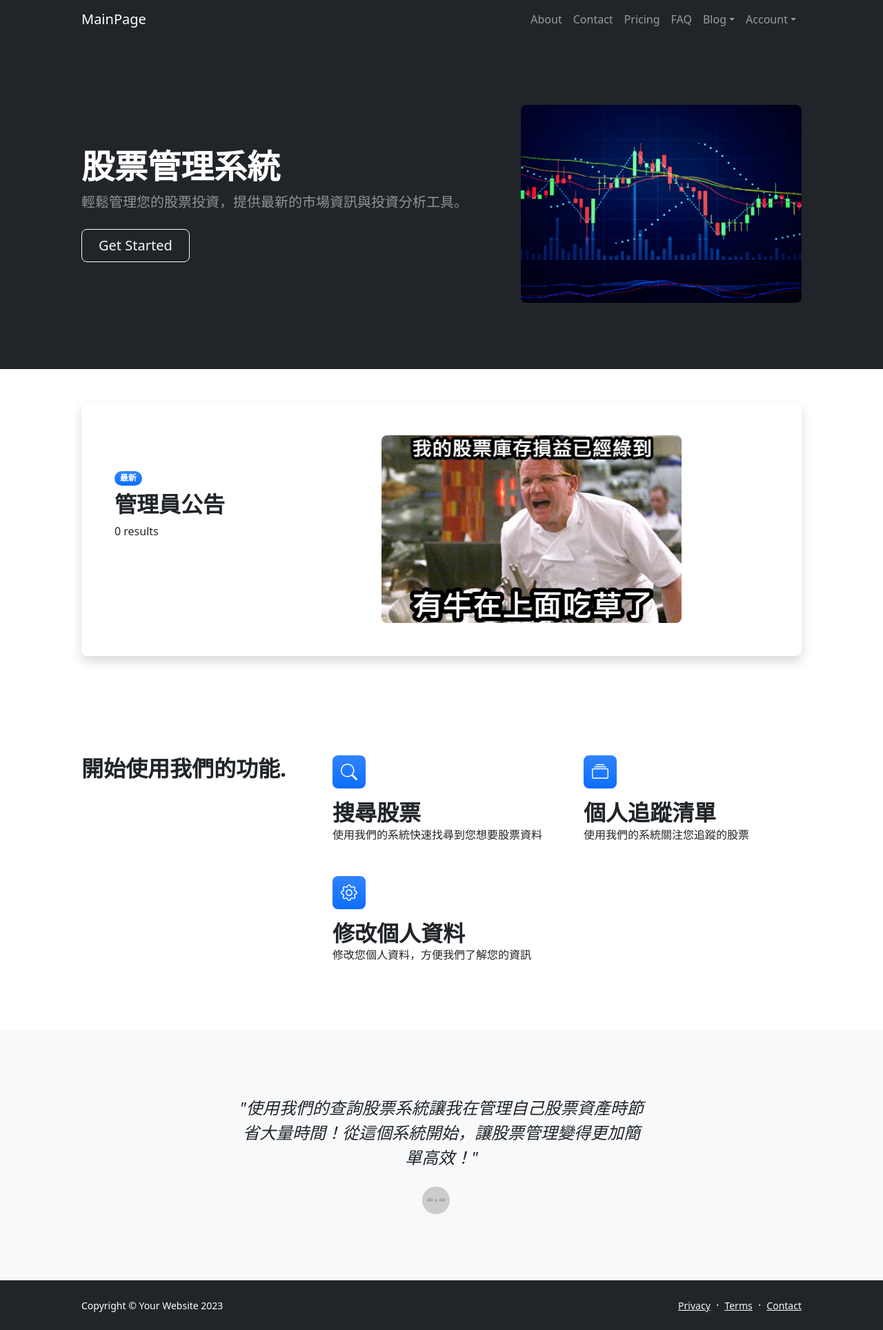
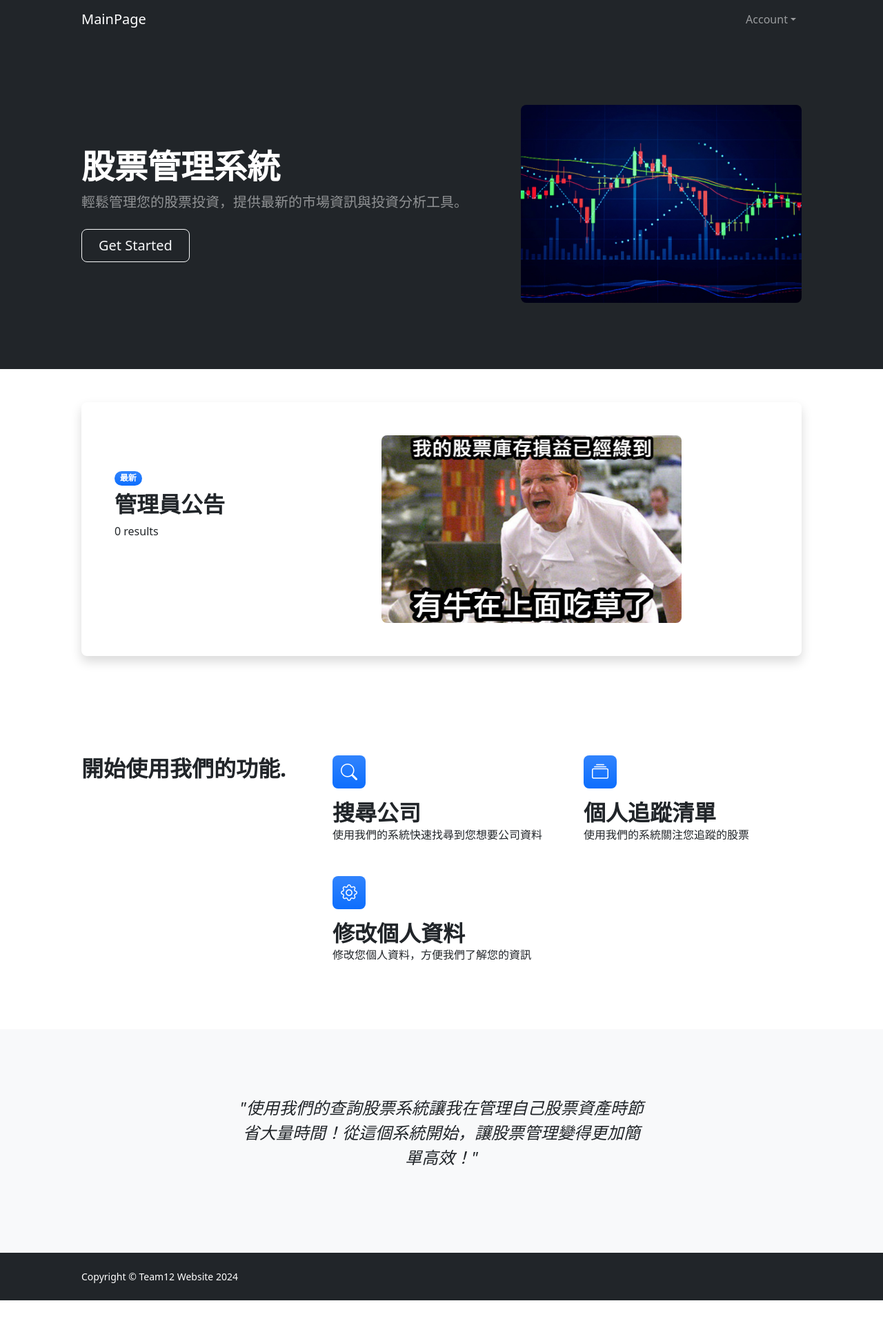
Before and after one commit to MinYouHo/DB_Team12, a PHP site: page / in a window 1280 px wide. Shown: the whole page at 69% size. After the commit the page ends 1885 px from the top, so only its background shows below. Run offline with PHP 8.4, Linux system fonts and the light colour scheme; a user stored in the database is signed in; grey boxes labelled with a size stand in for pictures from a placeholder-image service; data that the repository does not hold is empty; some libraries are stand-ins or nearby versions.

Commit message:
介面修改

```diff
--- a/startbootstrap-modern-business-gh-pages/index.php
+++ b/startbootstrap-modern-business-gh-pages/index.php
@@ -85,8 +85,8 @@
                             <div class="col mb-5 h-100">
                                 <a class="navbar-brand" href="search.php" >
                                     <div class="feature bg-primary bg-gradient text-white rounded-3 mb-3"><i class="bi bi-search"></i></div>
-                                    <h2 class="fw-bolder mb-0">搜尋股票</h2>
-                                    <p class="mb-0">使用我們的系統快速找尋到您想要股票資料</p>
+                                    <h2 class="fw-bolder mb-0">搜尋公司</h2>
+                                    <p class="mb-0">使用我們的系統快速找尋到您想要公司資料</p>
                                 </a>
                             </div>
                             <div class="col mb-5 h-100">
@@ -238,9 +238,7 @@
                     <div class="col-lg-10 col-xl-7">
                         <div class="text-center">
                             <div class="fs-4 mb-4 fst-italic">"使用我們的查詢股票系統讓我在管理自己股票資產時節省大量時間！從這個系統開始，讓股票管理變得更加簡單高效！"</div>
-                            <div class="d-flex align-items-center justify-content-center">
-                                <img class="rounded-circle me-3" src="https://dummyimage.com/40x40/ced4da/6c757d" alt="..." />
-                            </div>
+
                         </div>
                     </div>
                 </div>
@@ -251,13 +249,8 @@
     <footer class="bg-dark py-4 mt-auto">
         <div class="container px-5">
             <div class="row align-items-center justify-content-between flex-column flex-sm-row">
-                <div class="col-auto"><div class="small m-0 text-white">Copyright &copy; Your Website 2023</div></div>
+                <div class="col-auto"><div class="small m-0 text-white">Copyright &copy; Team12 Website 2024</div></div>
                 <div class="col-auto">
-                    <a class="link-light small" href="#!">Privacy</a>
-                    <span class="text-white mx-1">&middot;</span>
-                    <a class="link-light small" href="#!">Terms</a>
-                    <span class="text-white mx-1">&middot;</span>
-                    <a class="link-light small" href="#!">Contact</a>
                 </div>
             </div>
         </div>
--- a/startbootstrap-modern-business-gh-pages/navigation.php
+++ b/startbootstrap-modern-business-gh-pages/navigation.php
@@ -6,17 +6,6 @@
         <button class="navbar-toggler" type="button" data-bs-toggle="collapse" data-bs-target="#navbarSupportedContent" aria-controls="navbarSupportedContent" aria-expanded="false" aria-label="Toggle navigation"><span class="navbar-toggler-icon"></span></button>
         <div class="collapse navbar-collapse" id="navbarSupportedContent">
             <ul class="navbar-nav ms-auto mb-2 mb-lg-0">
-                <li class="nav-item"><a class="nav-link" href="about.php">About</a></li>
-                <li class="nav-item"><a class="nav-link" href="contact.php">Contact</a></li>
-                <li class="nav-item"><a class="nav-link" href="pricing.php">Pricing</a></li>
-                <li class="nav-item"><a class="nav-link" href="faq.php">FAQ</a></li>
-                <li class="nav-item dropdown">
-                    <a class="nav-link dropdown-toggle" id="navbarDropdownBlog" href="#" role="button" data-bs-toggle="dropdown" aria-expanded="false">Blog</a>
-                    <ul class="dropdown-menu dropdown-menu-end" aria-labelledby="navbarDropdownBlog">
-                        <li><a class="dropdown-item" href="blog-home.php">Blog Home</a></li>
-                        <li><a class="dropdown-item" href="blog-post.php">Blog Post</a></li>
-                    </ul>
-                </li>
                 <li class="nav-item dropdown">
                     <a class="nav-link dropdown-toggle" id="navbarDropdownPortfolio" href="#" role="button" data-bs-toggle="dropdown" aria-expanded="false">Account</a>
                     <ul class="dropdown-menu dropdown-menu-end" aria-labelledby="navbarDropdownPortfolio">
```
Also changed, not shown: startbootstrap-modern-business-gh-pages/company_intro.php (+6 -8 lines), startbootstrap-modern-business-gh-pages/company_list.php (+0 -14 lines), startbootstrap-modern-business-gh-pages/search.php (+1 -8 lines).
